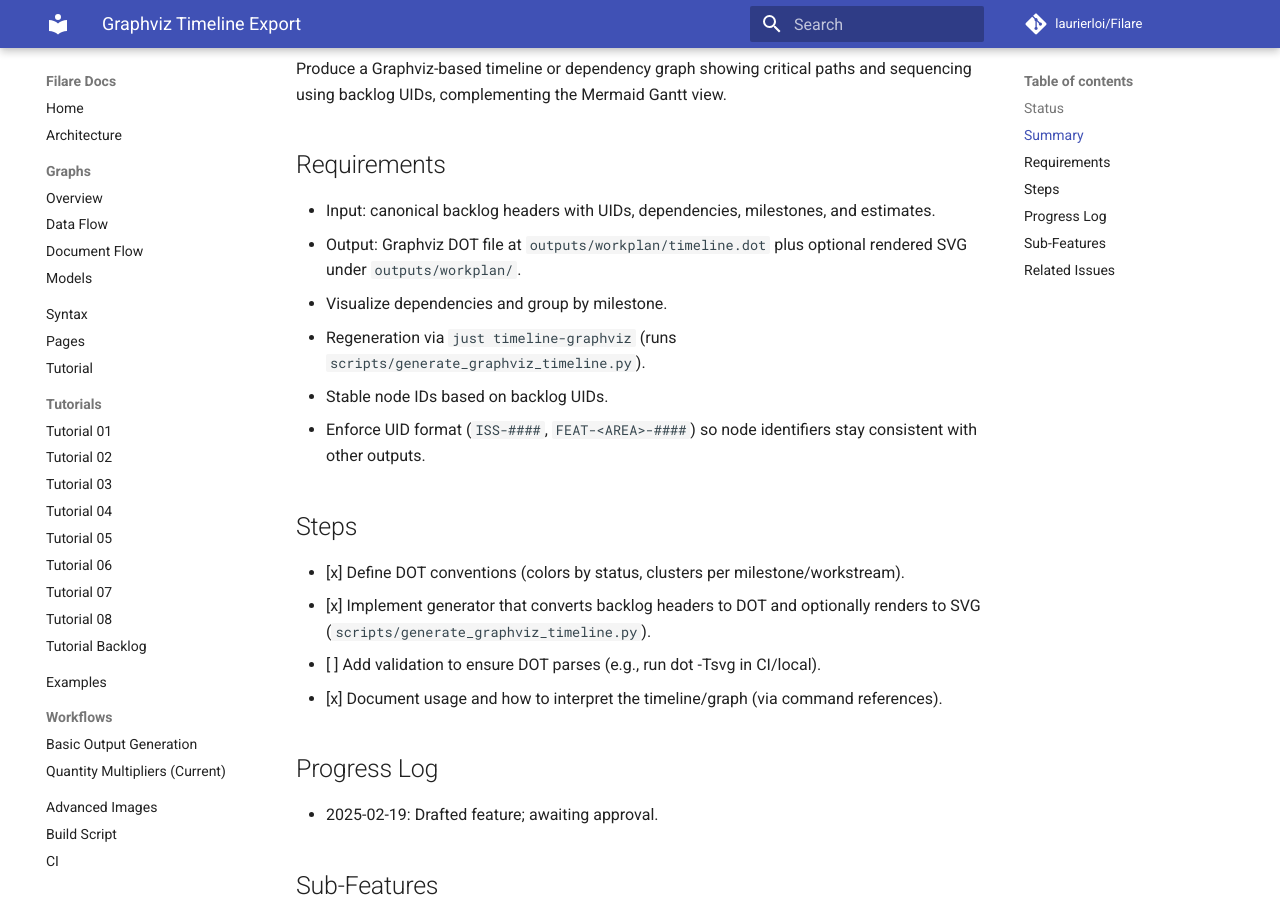
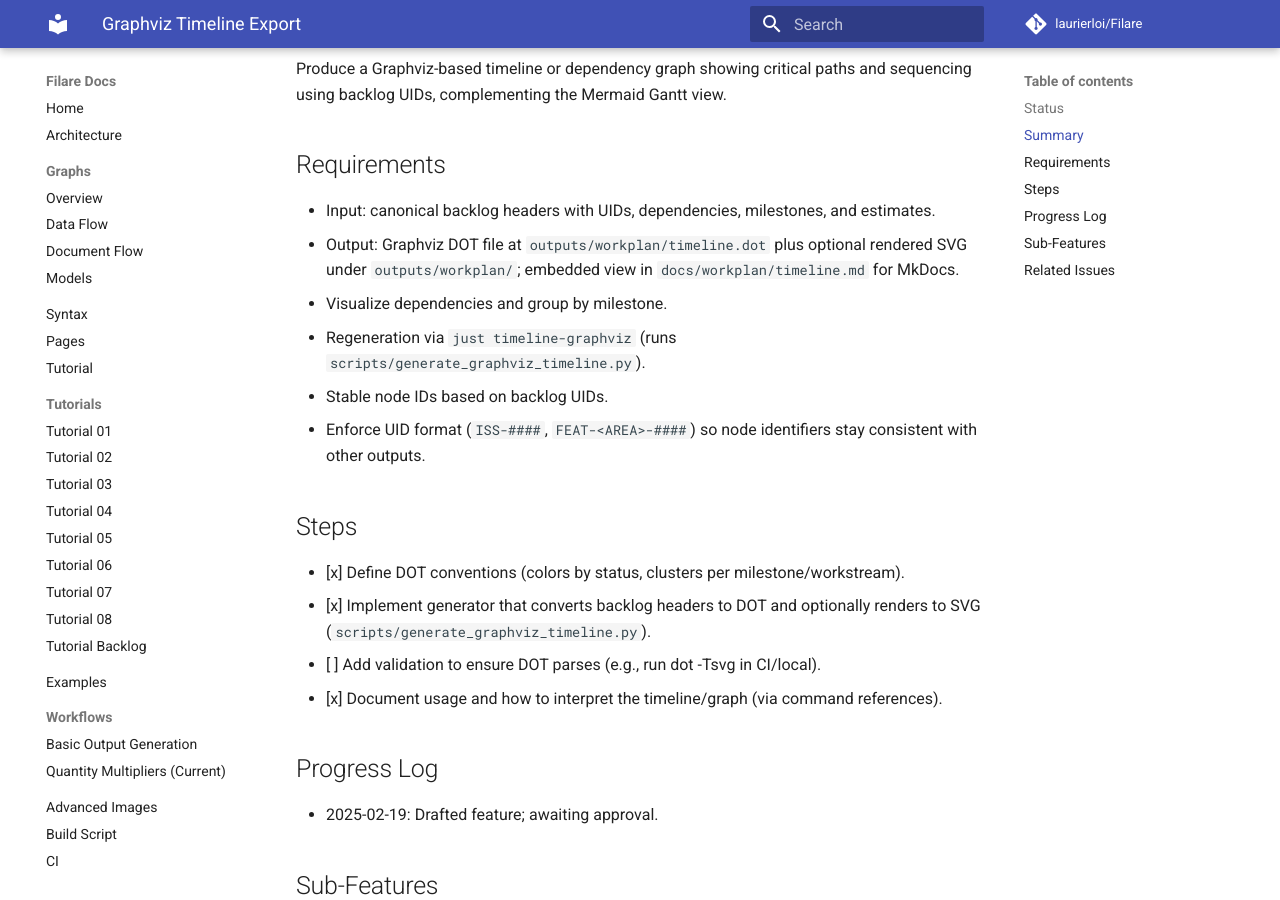
Before and after one commit to laurierloi/filare, an MkDocs documentation site: the page built from docs/features/project-management/graphviz-timeline.md, in a window 1280 px wide and 900 px high, scrolled down 424 px. Built offline with MkDocs 1.6.1 and Material for MkDocs 9.7.7, drawn with Linux system fonts in a browser that asks for light colours; comment, search, counter and statistics services are not loaded.

Commit message:
docs: surface graphviz timeline in mkdocs

```diff
--- a/docs/features/project-management/graphviz-timeline.md
+++ b/docs/features/project-management/graphviz-timeline.md
@@ -22,7 +22,7 @@
 ## Requirements
 
 - Input: canonical backlog headers with UIDs, dependencies, milestones, and estimates.
-- Output: Graphviz DOT file at `outputs/workplan/timeline.dot` plus optional rendered SVG under `outputs/workplan/`.
+- Output: Graphviz DOT file at `outputs/workplan/timeline.dot` plus optional rendered SVG under `outputs/workplan/`; embedded view in `docs/workplan/timeline.md` for MkDocs.
 - Visualize dependencies and group by milestone.
 - Regeneration via `just timeline-graphviz` (runs `scripts/generate_graphviz_timeline.py`).
 - Stable node IDs based on backlog UIDs.
--- a/mkdocs.yml
+++ b/mkdocs.yml
@@ -57,6 +57,7 @@
   - Work Tracking:
       - Tasks: tasks.md
       - Backlog Gantt: workplan/gantt.md
+      - Timeline: workplan/timeline.md
   - Refactor Plan: refactor.md
   - Collisions: collisions/summary.md
   - Changelog: changelog.md
```
Also changed, not shown: docs/workplan/timeline.md (added, +5 -0 lines).
